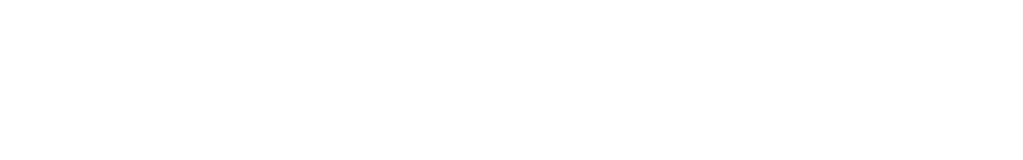
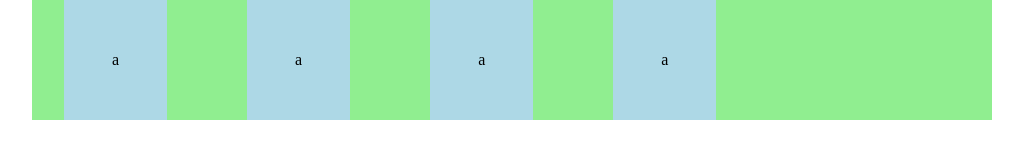
Before and after one commit to ankitbtanna/space-tour, a plain HTML site: page index.html in a window 1280 px wide. Shown: the whole page, without its empty margins (128-1151 px from the left). Drawn offline with Linux system fonts and the light colour scheme.

Commit message:
Utility Classes: How to use classes and variables to modify styles

```diff
--- a/index.css
+++ b/index.css
@@ -33,13 +33,17 @@
 }
 
 /* Make images easier to work with */
-img, picture {
+img,
+picture {
   max-width: 100%;
   display: block;
 }
 
 /* make form elements easier to work with */
-input, textarea, select, button {
+input,
+textarea,
+select,
+button {
   font: inherit;
 }
 
@@ -50,7 +54,9 @@
 
 /* Remove animations for people that prefer not to see them */
 @media (prefers-reduced-motion: reduce) {
-  *, *::before, *::after {
+  *,
+  *::before,
+  *::after {
     animation-duration: 0.01ms !important;
     animation-iteration-count: 1 !important;
     transition-duration: 0.01ms !important;
@@ -73,7 +79,7 @@
 
 .container {
   padding-inline: 2em; /* left and right padding */
-    max-width: 80rem;
+  max-width: 60rem;
   margin-inline: auto; /* center the container */
 }
 
@@ -88,3 +94,13 @@
   white-space: nowrap;
   border: 0;
 }
+
+.box {
+  background-color: lightblue;
+  padding: 3rem;
+}
+
+.call-to-action {
+  background-color: lightgreen;
+  --gap: 2rem;
+}
--- a/index.html
+++ b/index.html
@@ -1,15 +1,34 @@
 <!DOCTYPE html>
 <html lang="en">
-<head>
-    <meta charset="UTF-8">
-    <meta name="viewport" content="width=device-width, initial-scale=1.0">
-    <link rel="stylesheet" href="./index.css">
-    <title>
-        Space Tours
-    </title>
-</head>
-<body>
+  <head>
+    <meta charset="UTF-8" />
+    <meta
+      name="viewport"
+      content="width=device-width, initial-scale=1.0" />
+    <link
+      rel="stylesheet"
+      href="./index.css" />
+    <title>Space Tours</title>
+  </head>
+  <body>
+    <!-- -----------------------------------------
+             CHALLENGES
+             Use the utility classess we created to:
+               1. Hold the content in the middle of the page
+               2. Wrap the content in either a flex or grid
+               3. Try changing the gap variable without modifying the oringal utlitiy class
+               4. Use the .sr-only class on a div and see what happens
+    ------------------------------------------ -->
+
+    <div
+      class="container flex call-to-action"
+      style="--gap: 5rem">
+      <div class="box">a</div>
+      <div class="box">a</div>
+      <div class="box">a</div>
+      <div class="box">a</div>
+    </div>
 
     <script src="./index.js"></script>
-</body>
+  </body>
 </html>
```
Lines whose indentation alone changed are shown as unchanged.
